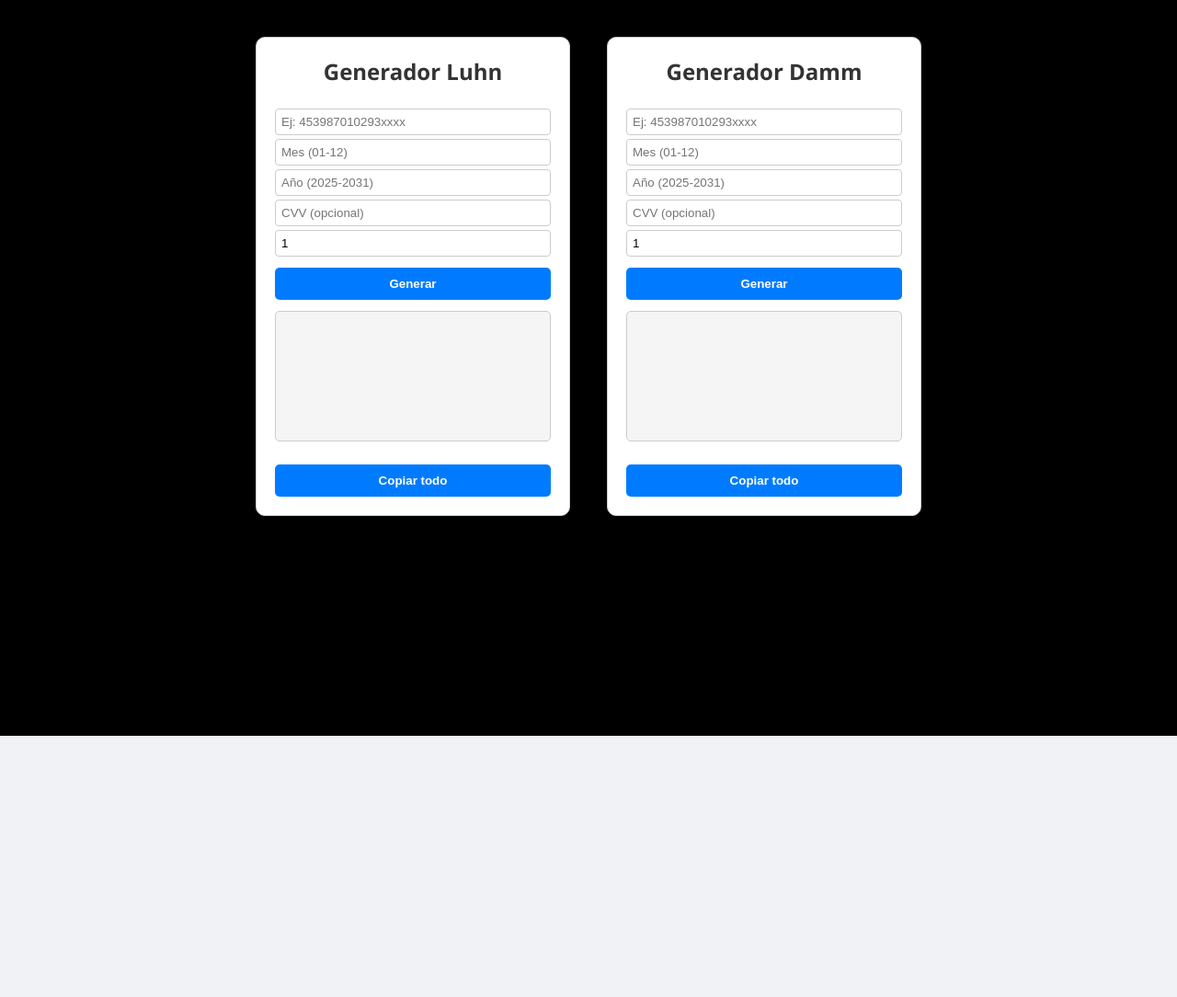
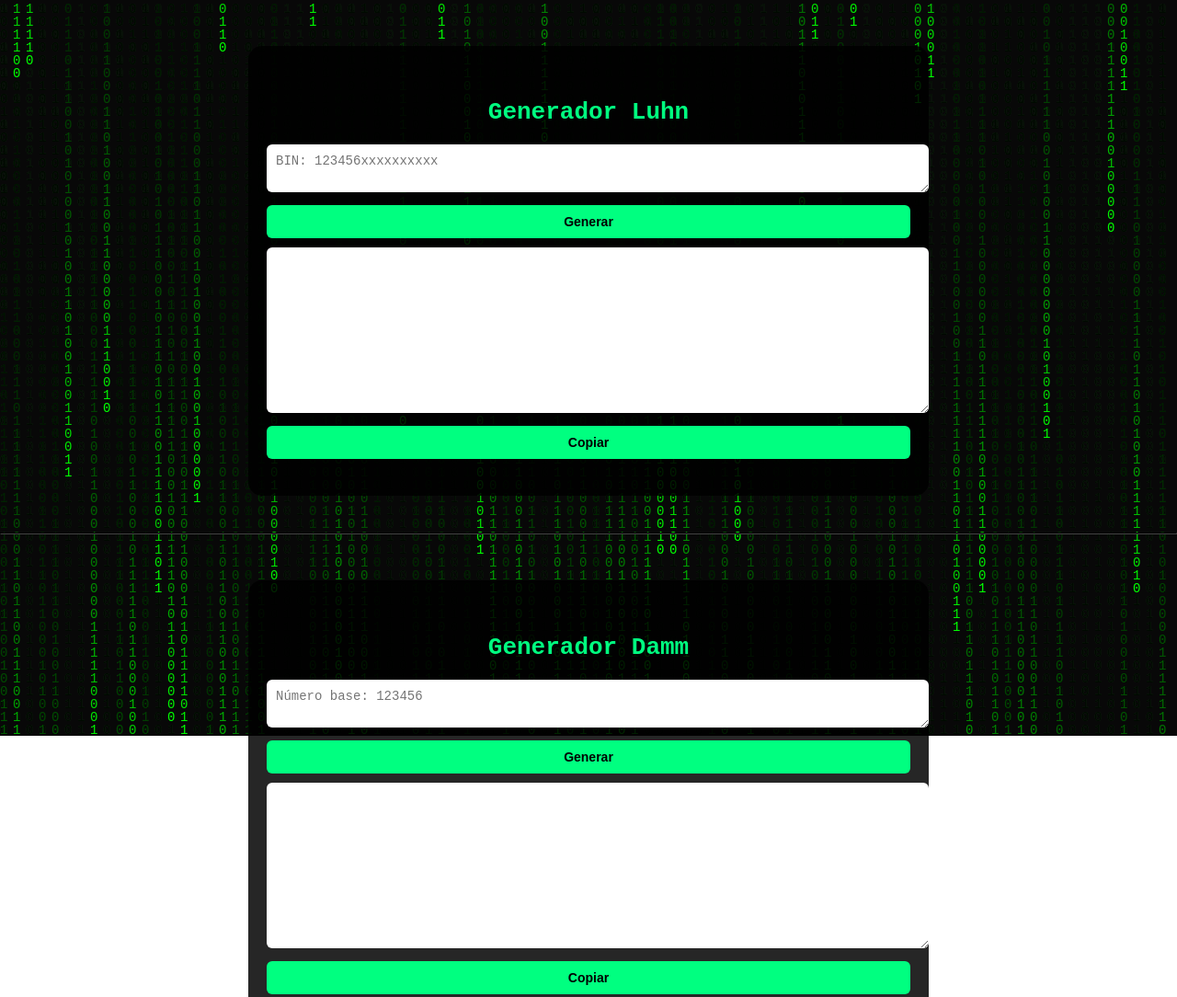
Before and after one commit to garzaloc16/gengarzaloc, a plain HTML site: page index.html in a window 1280 px wide. Shown: the top 1084 px of the page at 92% size. Before the commit the page ends 800 px from the top, so only its background shows below. Drawn offline with Linux system fonts and the light colour scheme.

Commit message:
Update index.html
visual

```diff
--- a/index.html
+++ b/index.html
@@ -1,207 +1,154 @@
 <!DOCTYPE html>
 <html lang="es">
 <head>
-  <meta charset="UTF-8" />
-  <meta name="viewport" content="width=device-width, initial-scale=1.0"/>
-  <title>Generadores Luhn y Damm</title>
+  <meta charset="UTF-8">
+  <title>Generadores</title>
   <style>
     body {
-    font-family: 'Segoe UI', Tahoma, Geneva, Verdana, sans-serif;
-    background: #f0f2f5;
       margin: 0;
-    padding: 0;
+      font-family: Arial, sans-serif;
+      color: #fff;
+      overflow-x: hidden;
     }
 
-  .generator-container {
-    display: flex;
-    gap: 40px;
-    padding: 40px 20px;
-    flex-wrap: wrap;
-    justify-content: center;
-  }
-
-  .generator {
-    border: 1px solid #ccc;
-    padding: 20px;
-    width: 300px;
-    background: #ffffff;
-    border-radius: 10px;
-    box-shadow: 0 4px 10px rgba(0,0,0,0.1);
-    transition: transform 0.2s ease;
-  }
-
-  .generator:hover {
-    transform: translateY(-5px);
-  }
-
-  .generator h2 {
-    margin-top: 0;
-    color: #333;
-    text-align: center;
-  }
-
-  .generator label {
-    display: block;
-    margin-top: 10px;
-    font-weight: bold;
-  }
-
-  .generator input,
-  .generator select {
-    width: 100%;
-    padding: 6px;
-    margin-top: 4px;
-    border: 1px solid #ccc;
-    border-radius: 4px;
-    box-sizing: border-box;
-  }
-
-  .generator button {
-    margin-top: 12px;
-    padding: 10px;
-    width: 100%;
-    background-color: #007bff;
-    color: white;
-    border: none;
-    border-radius: 5px;
-    font-weight: bold;
-    cursor: pointer;
-    transition: background 0.2s ease;
-  }
-
-  .generator button:hover {
-    background-color: #0056b3;
-  }
-
-  .generator pre {
-    margin-top: 12px;
-    background: #f5f5f5;
-    padding: 10px;
-    height: 120px;
-    overflow-y: auto;
-    border-radius: 5px;
-    font-family: monospace;
-    border: 1px solid #ccc;
-  }
-#matrix {
+    /* Fondo estilo Matrix */
+    canvas#matrix {
       position: fixed;
       top: 0;
       left: 0;
-  z-index: 0;
-  width: 100vw;
-  height: 100vh;
-  background: black;
+      z-index: -1;
     }
 
-.generator-container {
-  position: relative;
-  z-index: 1;
+    .container {
+      max-width: 700px;
+      margin: auto;
+      padding: 40px 20px;
+      background-color: rgba(0, 0, 0, 0.85);
+      border-radius: 15px;
+      margin-top: 50px;
     }
 
+    h1 {
+      font-family: 'Courier New', monospace;
+      color: #00ff80; /* verde neón único */
+      text-align: center;
+      margin-bottom: 10px;
+      font-size: 26px;
+    }
+
+    textarea, button {
+      width: 100%;
+      margin-top: 10px;
+      padding: 10px;
+      border-radius: 6px;
+      border: none;
+      font-size: 14px;
+    }
+
+    textarea {
+      resize: vertical;
+    }
+
+    button {
+      background-color: #00ff80;
+      color: #000;
+      font-weight: bold;
+      cursor: pointer;
+    }
+
+    button:hover {
+      background-color: #00cc66;
+    }
+
+    hr {
+      margin: 40px 0;
+      border-color: #444;
+    }
   </style>
-
 </head>
 <body>
-  <div class="generator-container">
-    <div class="generator">
-      <h2>Generador Luhn</h2>
-      <input id="luhnBase" type="text" placeholder="Ej: 453987010293xxxx" maxlength="16">
-      <input id="luhnMonth" type="text" placeholder="Mes (01-12)" maxlength="2">
-      <input id="luhnYear" type="text" placeholder="Año (2025-2031)" maxlength="4">
-      <input id="luhnCVV" type="text" placeholder="CVV (opcional)" maxlength="3">
-      <input id="luhnCount" type="number" placeholder="Cantidad" min="1" value="1">
-      <button onclick="generateLuhn()">Generar</button>
-      <pre id="luhnResult"></pre>
-<button onclick="copyToClipboard('luhnResult')">Copiar todo</button>
 
+<canvas id="matrix"></canvas>
+
+<div class="container">
+  <h1>Generador Luhn</h1>
+  <textarea id="inputLuhn" placeholder="BIN: 123456xxxxxxxxxx"></textarea>
+  <button onclick="generarLuhn()">Generar</button>
+  <textarea id="outputLuhn" rows="10" readonly></textarea>
+  <button onclick="copiar('outputLuhn')">Copiar</button>
 </div>
 
-    <div class="generator">
-      <h2>Generador Damm</h2>
-      <input id="dammBase" type="text" placeholder="Ej: 453987010293xxxx" maxlength="16">
-      <input id="dammMonth" type="text" placeholder="Mes (01-12)" maxlength="2">
-      <input id="dammYear" type="text" placeholder="Año (2025-2031)" maxlength="4">
-      <input id="dammCVV" type="text" placeholder="CVV (opcional)" maxlength="3">
-      <input id="dammCount" type="number" placeholder="Cantidad" min="1" value="1">
-      <button onclick="generateDamm()">Generar</button>
-      <pre id="dammResult"></pre>
-<button onclick="copyToClipboard('dammResult')">Copiar todo</button>
+<hr>
 
-    </div>
+<div class="container">
+  <h1>Generador Damm</h1>
+  <textarea id="inputDamm" placeholder="Número base: 123456"></textarea>
+  <button onclick="generarDamm()">Generar</button>
+  <textarea id="outputDamm" rows="10" readonly></textarea>
+  <button onclick="copiar('outputDamm')">Copiar</button>
 </div>
 
 <script>
-    function generateLuhn() {
-      const base = document.getElementById('luhnBase').value.trim();
-      const month = document.getElementById('luhnMonth').value.trim();
-      const year = document.getElementById('luhnYear').value.trim();
-      const cvvInput = document.getElementById('luhnCVV').value.trim();
-      const count = parseInt(document.getElementById('luhnCount').value);
-      const output = document.getElementById('luhnResult');
+  // Efecto Matrix
+  const canvas = document.getElementById('matrix');
+  const ctx = canvas.getContext('2d');
+  canvas.height = window.innerHeight;
+  canvas.width = window.innerWidth;
+  const letters = '01'.split('');
+  const fontSize = 14;
+  const columns = canvas.width / fontSize;
+  const drops = Array(Math.floor(columns)).fill(1);
 
-      if (!base.includes('x')) return alert("Incluye 'x' en el número base");
+  function drawMatrix() {
+    ctx.fillStyle = 'rgba(0, 0, 0, 0.05)';
+    ctx.fillRect(0, 0, canvas.width, canvas.height);
+    ctx.fillStyle = '#0f0';
+    ctx.font = fontSize + 'px monospace';
 
-      let results = [];
-      let generated = new Set();
+    drops.forEach((y, i) => {
+      const text = letters[Math.floor(Math.random() * letters.length)];
+      ctx.fillText(text, i * fontSize, y * fontSize);
+      if (y * fontSize > canvas.height && Math.random() > 0.975) {
+        drops[i] = 0;
+      }
+      drops[i]++;
+    });
+  }
+  setInterval(drawMatrix, 35);
 
-      while (results.length < count) {
-        let current = '';
-        for (let c of base) {
-          current += c === 'x' ? Math.floor(Math.random() * 10) : c;
-        }
-        if (luhnCheck(current) && !generated.has(current)) {
-          const cvv = cvvInput || String(Math.floor(Math.random() * 900) + 100);
-          results.push(`${current}|${month}|${year}|${cvv}`);
-          generated.add(current);
-        }
-      }
-      output.textContent = results.join('\n');
+  // Generador Luhn
+  function generarLuhn() {
+    const bin = document.getElementById('inputLuhn').value;
+    const cantidad = 10;
+    const resultados = [];
+
+    for (let i = 0; i < cantidad; i++) {
+      let tarjeta = bin.replace(/x/g, () => Math.floor(Math.random() * 10));
+      tarjeta = tarjeta.slice(0, -1);
+      tarjeta += calcularDigitoLuhn(tarjeta);
+      resultados.push(tarjeta);
     }
 
-    function luhnCheck(number) {
-      let sum = 0;
-      let shouldDouble = false;
-      for (let i = number.length - 1; i >= 0; i--) {
-        let digit = parseInt(number[i]);
-        if (shouldDouble) {
-          digit *= 2;
-          if (digit > 9) digit -= 9;
-        }
-        sum += digit;
-        shouldDouble = !shouldDouble;
-      }
-      return sum % 10 === 0;
+    document.getElementById('outputLuhn').value = resultados.join('\n');
   }
 
-    function generateDamm() {
-      const base = document.getElementById('dammBase').value.trim();
-      const month = document.getElementById('dammMonth').value.trim();
-      const year = document.getElementById('dammYear').value.trim();
-      const cvvInput = document.getElementById('dammCVV').value.trim();
-      const count = parseInt(document.getElementById('dammCount').value);
-      const output = document.getElementById('dammResult');
-
-      if (!base.includes('x')) return alert("Incluye 'x' en el número base");
-
-      let results = [];
-      let generated = new Set();
-
-      while (results.length < count) {
-        let current = '';
-        for (let c of base) {
-          current += c === 'x' ? Math.floor(Math.random() * 10) : c;
+  function calcularDigitoLuhn(numero) {
+    let suma = 0;
+    let alternar = false;
+    for (let i = numero.length - 1; i >= 0; i--) {
+      let n = parseInt(numero[i]);
+      if (alternar) {
+        n *= 2;
+        if (n > 9) n -= 9;
       }
-        if (dammCheck(current) && !generated.has(current)) {
-          const cvv = cvvInput || String(Math.floor(Math.random() * 900) + 100);
-          results.push(`${current}|${month}|${year}|${cvv}`);
-          generated.add(current);
+      suma += n;
+      alternar = !alternar;
     }
-      }
-      output.textContent = results.join('\n');
+    return (10 - (suma % 10)) % 10;
   }
 
-    function dammCheck(number) {
-      const table = [
+  // Generador Damm
+  const damm = [
     [0,3,1,7,5,9,8,6,4,2],
     [7,0,9,2,1,5,4,8,6,3],
     [4,2,0,6,8,7,1,3,5,9],
@@ -213,65 +160,37 @@
     [9,4,3,8,6,1,7,2,0,5],
     [2,5,8,1,4,3,6,7,9,0]
   ];
+
+  function calcularDamm(numero) {
     let interim = 0;
-      for (let digit of number) {
-        interim = table[interim][parseInt(digit)];
+    for (let i = 0; i < numero.length; i++) {
+      const digito = parseInt(numero[i]);
+      interim = damm[interim][digito];
     }
-      return interim === 0;
-    }
-  function copyToClipboard(elementId) {
-  const text = document.getElementById(elementId).textContent;
-  navigator.clipboard.writeText(text).then(() => {
-    alert('Copiado al portapapeles');
-  }).catch(err => {
-    alert('Error al copiar');
-    console.error(err);
-  });
-}
-// Fondo estilo Matrix
-const canvas = document.getElementById("matrix");
-const ctx = canvas.getContext("2d");
-
-canvas.width = window.innerWidth;
-canvas.height = window.innerHeight;
-
-let chars = "アァイィウヴエカガキギクグケコサザシジスズセソタチッツヅテトナニヌネノハバパヒビピフブプヘホマミムメモヤユヨラリルレロワヲンABCDEFGHIJKLMNOPQRSTUVWXYZ0123456789";
-chars = chars.split("");
-
-let fontSize = 14;
-let columns = canvas.width / fontSize;
-let drops = Array(Math.floor(columns)).fill(1);
-
-function draw() {
-  ctx.fillStyle = "rgba(0, 0, 0, 0.05)";
-  ctx.fillRect(0, 0, canvas.width, canvas.height);
-
-  ctx.fillStyle = "#0F0";
-  ctx.font = fontSize + "px monospace";
-
-  for (let i = 0; i < drops.length; i++) {
-    let char = chars[Math.floor(Math.random() * chars.length)];
-    ctx.fillText(char, i * fontSize, drops[i] * fontSize);
-
-    if (drops[i] * fontSize > canvas.height && Math.random() > 0.975) {
-      drops[i] = 0;
+    return interim;
   }
 
-    drops[i]++;
-  }
+  function generarDamm() {
+    const base = document.getElementById('inputDamm').value;
+    const cantidad = 10;
+    const resultados = [];
+
+    for (let i = 0; i < cantidad; i++) {
+      let random = base.replace(/x/g, () => Math.floor(Math.random() * 10));
+      let digito = calcularDamm(random);
+      resultados.push(random + digito);
     }
 
-setInterval(draw, 33);
+    document.getElementById('outputDamm').value = resultados.join('\n');
+  }
 
-window.addEventListener("resize", () => {
-  canvas.width = window.innerWidth;
-  canvas.height = window.innerHeight;
-  columns = canvas.width / fontSize;
-  drops = Array(Math.floor(columns)).fill(1);
-});
-
+  // Función copiar
+  function copiar(id) {
+    const texto = document.getElementById(id);
+    texto.select();
+    texto.setSelectionRange(0, 99999);
+    document.execCommand('copy');
+  }
 </script>
-  <canvas id="matrix"></canvas>
-
 </body>
 </html>
```
Lines whose indentation alone changed are shown as unchanged.
